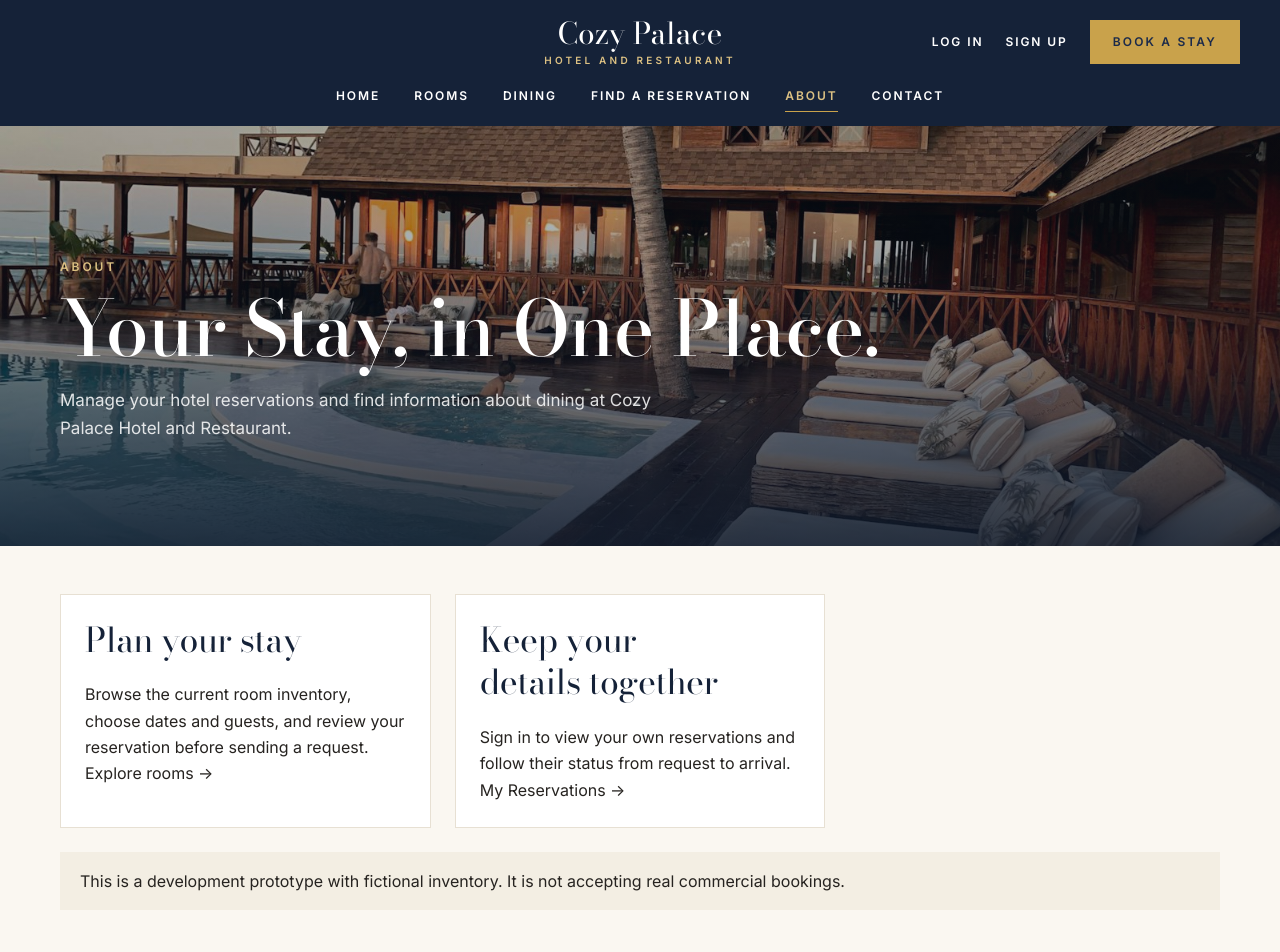
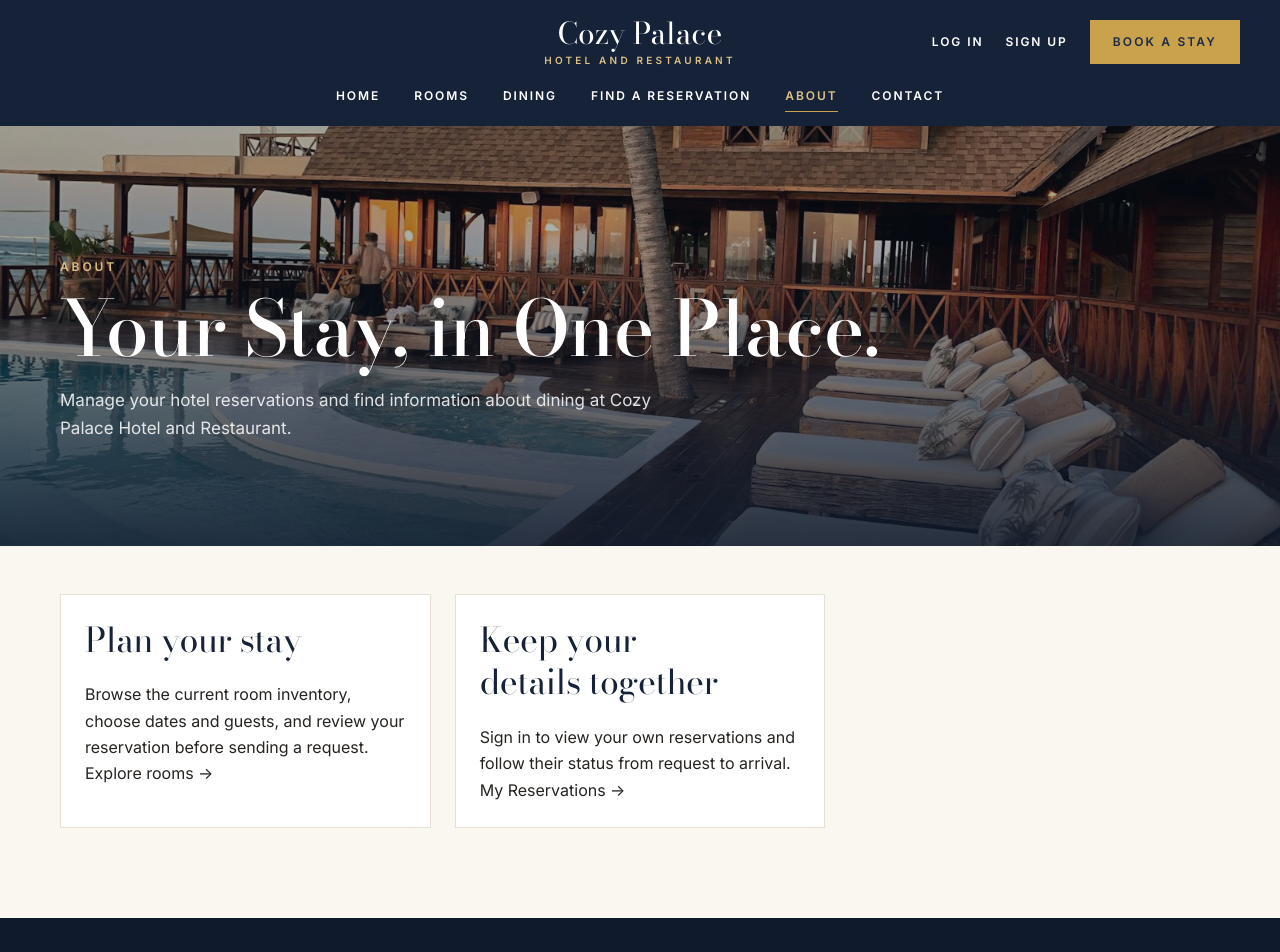
Before and after one commit to neilfrfr/cozy-palace, a Next.js app in the folder frontend/: page /about in a window 1280 px wide. Shown: the top 952 px of the page. Built offline with nearby package versions, Linux system fonts and the light colour scheme; no server answers; the database is empty.

Commit message:
remove  fictional booking message

```diff
--- a/frontend/app/about/page.tsx
+++ b/frontend/app/about/page.tsx
@@ -30,10 +30,6 @@ export default async function About() {
           <Link href="/reservations">My Reservations →</Link>
         </section>
       </div>
-      <p className="notice">
-        This is a development prototype with fictional inventory. It is not
-        accepting real commercial bookings.
-      </p>
     </div>
   );
 }
```
